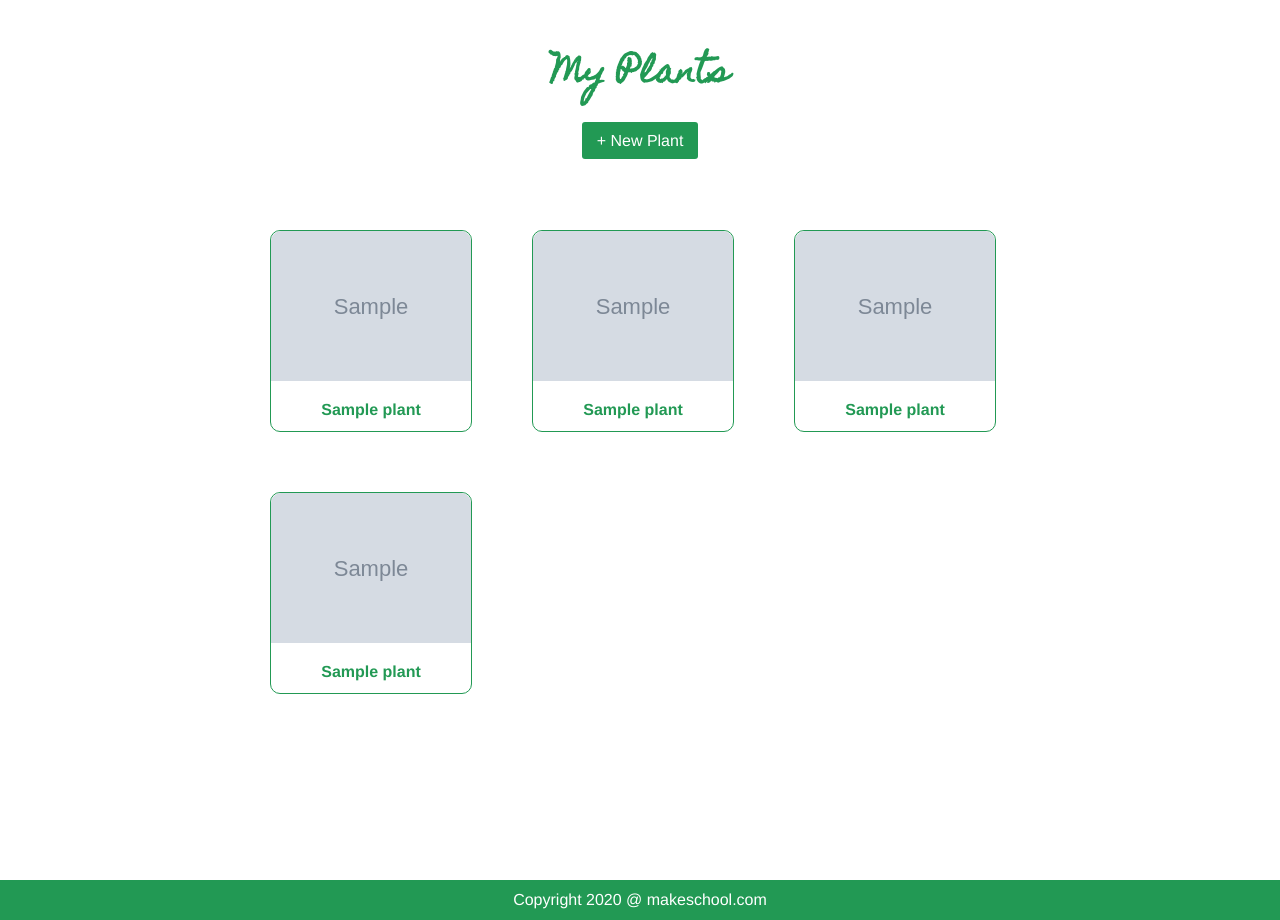
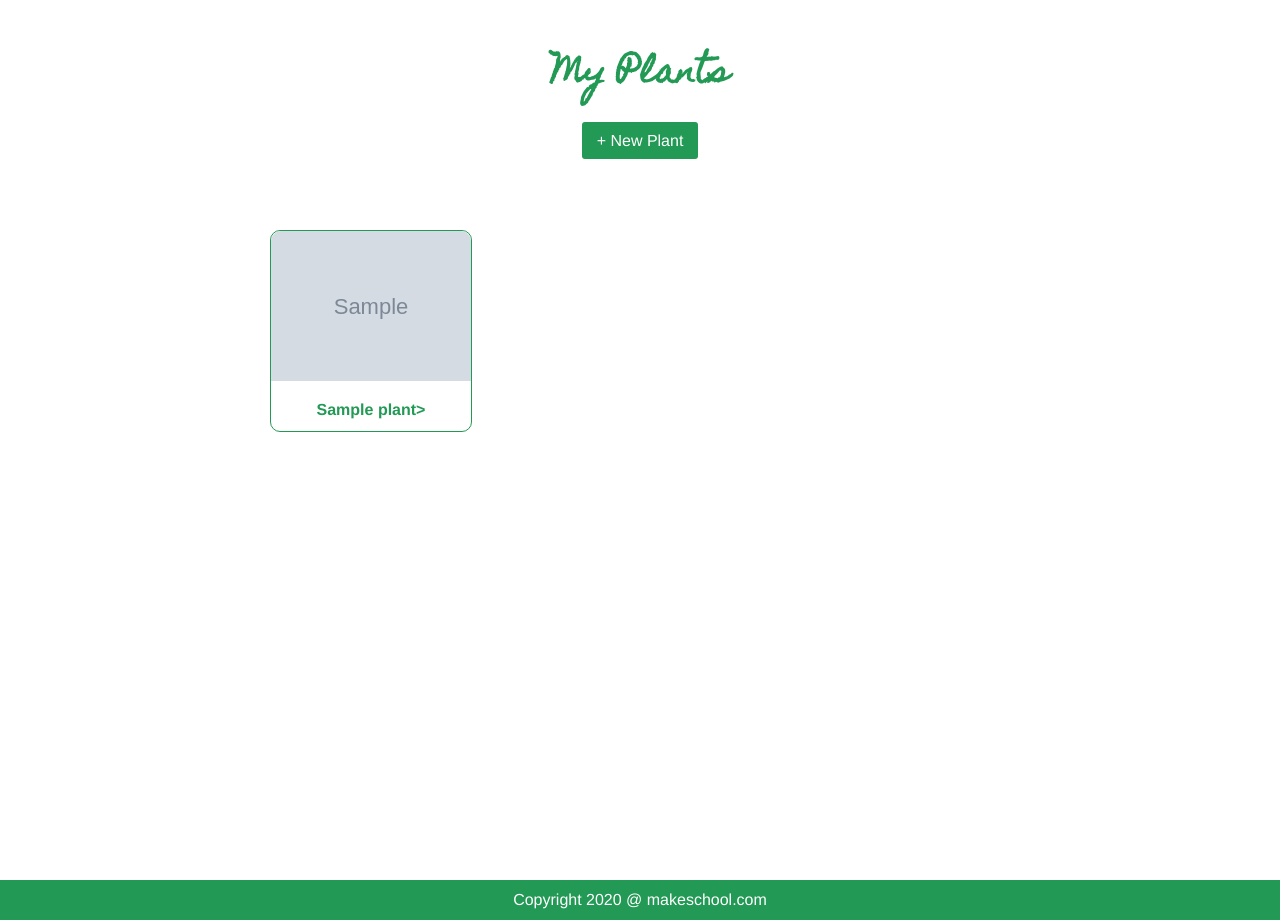
Before and after one commit to brklynstar/web-architecture-Databases, a Flask app: template templates/plants_list.html in a window 1280 px wide. Shown: the part 40-960 px from the top of the page. Run offline with Flask 2, Linux system fonts and the light colour scheme; the template is opened without the code that fills it: most values are stand-ins (such as "Sample title", 1, 10 or a date in 2020); grey boxes marked "Sample" are stand-in pictures; some libraries are stand-ins or nearby versions.

Commit message:
[UPDATE] plant_list

```diff
--- a/app.py
+++ b/app.py
@@ -43,7 +43,7 @@ def create():
         new_plant = {
             'name': request.form['plant_name'],
             'variety': request.form['variety'],
-            'photo_url': request.form['photo_url'],
+            'photo': request.form['photo'],
             'date_planted': request.form['date_planted'],
         }
 
@@ -68,8 +68,8 @@ def detail(plant_id):
 
     # TODO: Replace the following line with a database call to retrieve *one*
     # plant from the database, whose id matches the id passed in via the URL.
-    plant_to_show = mongo.db.plants_data.find_one({'_id' :ObjectId(plant_to_show)})
-    search = mongo.db.harvests_data.find({'id': ObjectId(plant_id)})
+    plant_to_show = mongo.db.find_one({'_id' :ObjectId(plant_id)})
+    # search = mongo.db.harvests_data.find({'id': ObjectId(plant_id)})
 
     # TODO: Use the `find` database operation to find all harvests for the
     # plant's id.
@@ -92,15 +92,15 @@ def harvest(plant_id):
     # TODO: Create a new harvest object by passing in the form data from the
     # detail page form.
     new_harvest = {
-        'quantity': request.form['harvest'], # e.g. '3 tomatoes'
-        'date': '',
+        'quantity': request.form['harvest_amt'], # e.g. '3 tomatoes'
+        'date': request.form['date_planted'],
         'plant_id': plant_id
     }
 
     # TODO: Make an `insert_one` database call to insert the object into the
     # `harvests` collection of the database.
-    mongo.db.harvests_data.insert_one(new_harvest)
-    return redirect(url_for('detail', plant_id=["id"]))
+    mongo.db.insert_one(new_harvest)
+    return redirect(url_for('detail', plant_id=["plant_id"]))
 
 @app.route('/edit/<plant_id>', methods=['GET', 'POST'])
 def edit(plant_id):
@@ -114,7 +114,7 @@ def edit(plant_id):
     else:
         # TODO: Make a `find_one` database call to get the plant object with the
         # passed-in _id.
-        plant_to_show = ''
+        plant_to_show = mongo.db.plants.find_one({'_id' : ObjectId(plant_id)})
 
         context = {
             'plant': plant_to_show
@@ -126,10 +126,10 @@ def edit(plant_id):
 def delete(plant_id):
     # TODO: Make a `delete_one` database call to delete the plant with the given
     # id.
-
+    mongo.db.plants.delete_one({'id' : ObjectId(plant_id)})
     # TODO: Also, make a `delete_many` database call to delete all harvests with
     # the given plant id.
-
+    mongo.db.harvests.delete_many({'plant_id' : plant_id})
     return redirect(url_for('plants_list'))
 
 if __name__ == '__main__':
--- a/templates/plants_list.html
+++ b/templates/plants_list.html
@@ -20,35 +20,35 @@
         <div id="items">
             {% for pant in plants %}
             <div class="card">
-                <a href=plant/{{plant.plant__id}}><img src="{{plant.photo.url}}"></a>
+                <a href=plant/{{plant.plant__id}}><img src="{{plant.photo}}"></a>
                 <div class="card-content">
-                    <a href=/plant/1{{plant.plant__id}}>{{plant.name}}</a>
+                    <a href="/plant/{{plant.plant_id}}">{{plant.name}}></a>
                 </div>
             </div>
-
-            <div class="card">
+            {% endfor %}
+            <!-- <div class="card">
                 <a href="/plant/2"><img src="{{plant.photo.url}}"></a>
                 <div class="card-content">
                     <a href=/plant/2{{plant.plant__id}}>{{plant.name}}</a>
                 </div>
-            </div>
+            </div> -->
 
-            <div class="card">
+            <!-- <div class="card">
                 <a href="/plant/3"><img src="{{plant.photo.url}}"></a>
                 <div class="card-content">
                     <a href=/plant/3>{{plant.name}}</a>
                 </div>
-            </div>
+            </div> -->
 
-            <div class="card">
+            <!-- <div class="card">
                 <a href="/plant/4"><img src="{{plant.photo.url}}"></a>
                 <div class="card-content">
                     <a href="/plant/4">{{plant.name}}</a>
                 </div>
-            </div>
+            </div> -->
         </div>
     </div>
 
 </main>
-{% endfor %}
+
 {% endblock content %}
```
